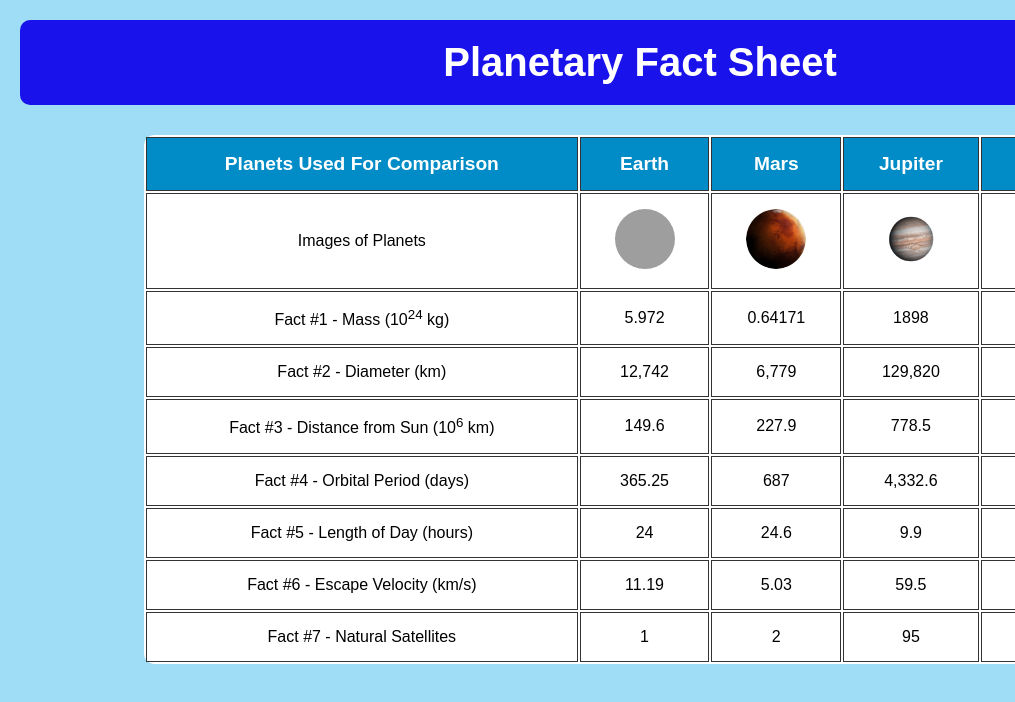
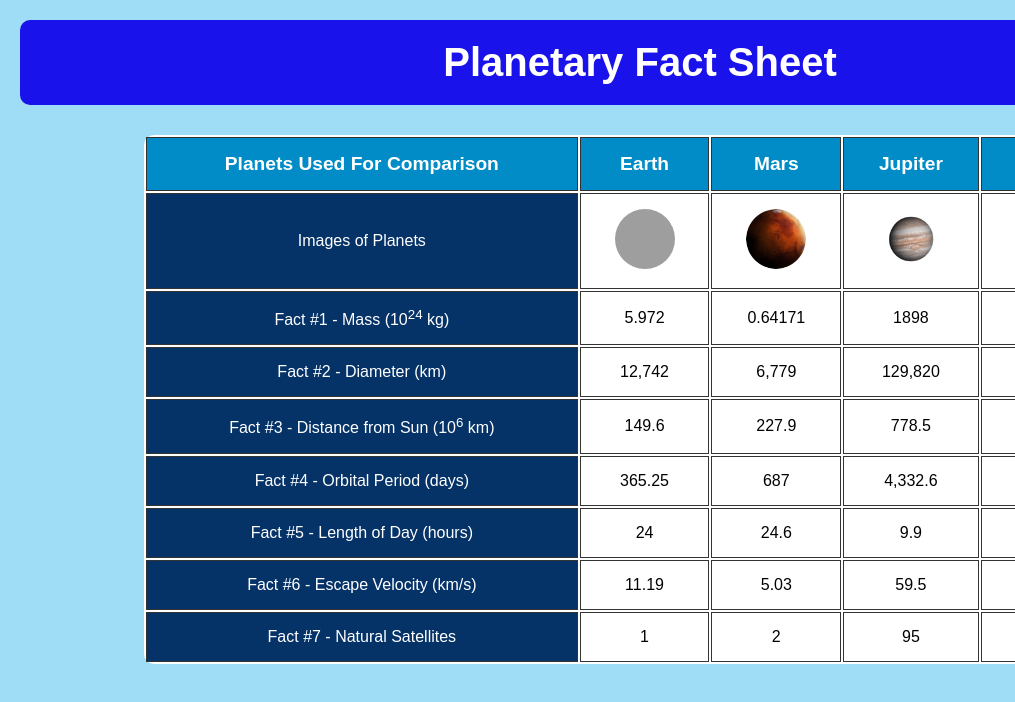
Before and after one commit to closayala/webdev_lab7, a plain HTML site: page index.html in a window 1280 px wide. Shown: the full height of the page, 0-1015 px from the left. Drawn offline with Linux system fonts and the light colour scheme; grey boxes are pictures that could not be loaded.

Commit message:
Update style.css

```diff
--- a/css/style.css
+++ b/css/style.css
@@ -12,9 +12,6 @@ body {
   padding: 20px 0;
   margin-bottom: 30px;
   border-radius: 10px;
-}
-
-#page-header {
   color: white;
 }
 
@@ -32,7 +29,7 @@ h1 {
   border-radius: 10px;
 }
 
-.field-title td{
+.field-title {
   background-color: #053368;
   color: white;
 }
```
